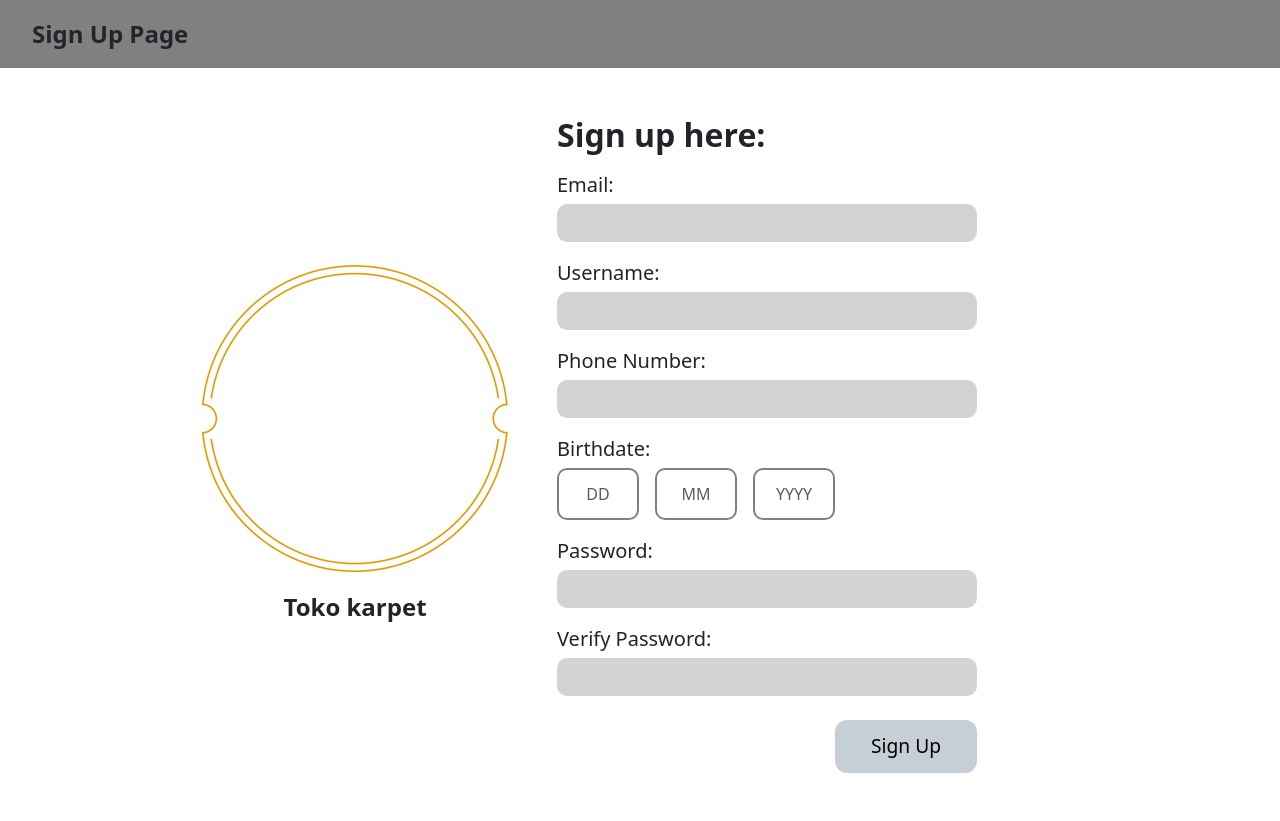
After one commit to Kiara12-boop/Details-Online, a PHP site: page /signup.html in a window 1280 px wide. The commit adds this page. Run offline with PHP 8.4, Linux system fonts and the light colour scheme.

Commit message:
membuat form, menambahkan isi proses dan test.php, menambahkan placeholder logo, memperbaiki beberapa hal dari commit sebelumnya

```diff
--- /dev/null
+++ b/signup.html
@@ -0,0 +1,222 @@
+<!DOCTYPE html>
+<html lang="id">
+<head>
+  <meta charset="UTF-8">
+  <meta name="viewport" content="width=device-width, initial-scale=1.0">
+  <title>ND - Sign Up Page</title>
+  <link href="https://cdn.jsdelivr.net/npm/bootstrap@5.3.3/dist/css/bootstrap.min.css" rel="stylesheet">
+  <link href="https://cdn.jsdelivr.net/npm/bootstrap-icons@1.11.3/font/bootstrap-icons.css" rel="stylesheet">
+  <style>
+    .topbar-signup {
+      background-color: grey;
+      padding: 16px 32px;
+      font-size: 1.5rem;
+      font-weight: 700;
+    }
+
+    .wire-input {
+      background-color: lightgray;
+      border: none;
+      border-radius: 10px;
+      height: 38px;
+      padding: 6px 14px;
+    }
+
+    .wire-input:focus {
+      background-color: whitesmoke;
+      box-shadow: none;
+      outline: 2px solid grey;
+    }
+
+    .check-verified {
+      color: green;
+      font-size: 45px;
+      line-height: 1;
+    }
+
+    .date-input {
+      width: 82px;
+      height: 52px;
+      border: 2px solid grey;
+      border-radius: 10px;
+      text-align: center;
+      color: grey;
+    }
+
+    .date-input:focus {
+      border-color: #000;
+      box-shadow: none;
+    }
+
+    .btn-wire {
+      background-color: #c7cfd6;
+      color: #000;
+      border: none;
+      border-radius: 12px;
+      padding: 12px 36px;
+      font-size: 1.2rem;
+      font-weight: 500;
+    }
+
+    .btn-wire:hover {
+      background-color: #b5bec7;
+      color: #000;
+    }
+  </style>
+</head>
+<body>
+
+  <header class="topbar-signup">
+    Sign Up Page
+  </header>
+
+  <main class="container py-4 py-md-5">
+    <div class="row align-items-center justify-content-center">
+      <div class="col-md-4 text-center">
+        <img src="http://localhost/works/details-online/img/logo.png">
+        <div class="fw-bold fs-4 mt-3">Toko karpet</div>
+      </div>
+
+      <!-- Kanan / Utama -->
+      <div class="col-12 col-md-7 col-lg-6">
+        <h2 class="fw-bold mb-3">Sign up here:</h2>
+
+        <form id="signupForm">
+          <div class="mb-3" style="max-width: 420px;">
+            <label for="email" class="form-label fs-5 mb-1">Email:</label>
+            <input type="text" id="email" class="form-control wire-input">
+          </div>
+
+          <div class="mb-3" style="max-width: 420px;">
+            <label for="username" class="form-label fs-5 mb-1">Username:</label>
+            <input type="text" id="username" class="form-control wire-input">
+          </div>
+
+          <div class="mb-3" style="max-width: 420px;">
+            <label for="phone" class="form-label fs-5 mb-1">Phone Number:</label>
+            <input type="text" id="phone" class="form-control wire-input">
+          </div>
+
+          <div class="mb-3">
+            <label class="form-label fs-5 mb-1">Birthdate:</label>
+            <div class="d-flex gap-2 gap-sm-3">
+              <input type="text" class="form-control date-input" placeholder="DD" maxlength="2">
+              <input type="text" class="form-control date-input" placeholder="MM" maxlength="2">
+              <input type="text" class="form-control date-input" placeholder="YYYY" maxlength="4">
+            </div>
+          </div>
+
+          <div class="mb-3" style="max-width: 420px;">
+            <label for="password" class="form-label fs-5 mb-1">Password:</label>
+            <input type="password" id="password" class="form-control wire-input">
+          </div>
+
+          <div class="mb-4" style="max-width: 420px;">
+            <label for="verifyPassword" class="form-label fs-5 mb-1">Verify Password:</label>
+            <input type="password" id="verifyPassword" class="form-control wire-input">
+            <p id="message"></p>
+          </div>
+
+            <div class="d-flex justify-content-end" style="max-width: 420px;">
+            <button id="sub" type="submit" class="btn btn-wire">Sign Up</button>
+
+            <script>
+            const password = document.getElementById("password");
+            const verifyPassword = document.getElementById("verifyPassword");
+            const message = document.getElementById("message");
+            const gas = 0
+
+            document.getElementById("sub").addEventListener("click", function(event) {
+              if (password.value != verifyPassword.value) {
+                event.preventDefault();
+                message.textContent = "Passwords do not match!";
+                message.style.color = "red";
+              }
+              else {
+                message.textContent = "Passwords match!";
+                message.style.color = "green";
+                gas = 1;
+              }
+            });
+            </script>
+          </div>
+        </form>
+      </div>
+    </div>
+  </main>
+
+  <script>
+  $(document).ready(function() {
+    $("#signupForm").submit(function(e) {
+
+        e.preventDefault();
+        let form = this;
+
+        // Mengambil data form biasa menggunakan serializeArray()
+        let dataForm = $(form).serializeArray();
+
+        // Membuat FormData untuk menampung data dan file
+        let formData = new FormData();
+
+        $.each(dataForm, function(i, field) {
+            formData.append(field.name, field.value);
+        });
+
+        // Memasukkan semua file ke FormData
+        $(form).find('input[type="file"]').each(function() {
+
+          if (this.files.length > 0) {
+            $.each(this.files, function(i, file) {
+              formData.append("files[]", file);
+            });
+          }
+      });
+
+      $.ajax({
+
+        url: "test.php",
+        type: "POST",
+        data: formData,
+
+        processData: false,
+        contentType: false,
+        dataType: "json",
+
+        success: function(response) {
+          if (response.status === "success") {
+                    $("#hasil").html(
+                        "<p style='color:green'>" +
+                        response.message + "</p>"
+                    );
+
+                    form.reset();
+
+                    // Kembalikan input file menjadi satu
+                    $("#fileContainer .file-input:not(:first)")
+                        .remove();
+                } else {
+                    $("#hasil").html(
+                        "<p style='color:red'>" +
+                        response.message + "</p>"
+                    );
+                }
+            },
+
+            error: function(xhr) {
+                let message = "Terjadi kesalahan saat mengirim data.";
+
+                try {
+                    let response = JSON.parse(xhr.responseText);
+                    message = response.message || message;
+                } catch (e) {}
+
+                $("#hasil").html(
+                    "<p style='color:red'>" + message + "</p>"
+                );
+            }
+        });
+    });
+});
+</script>
+</body>
+</html>
```
Also changed, not shown: homepage.html (added, +50 -0 lines), index.html (deleted, +0 -116 lines), proses.php (+15 -57 lines), test.php (+79 -195 lines), README.md, img/logo.png (added).
